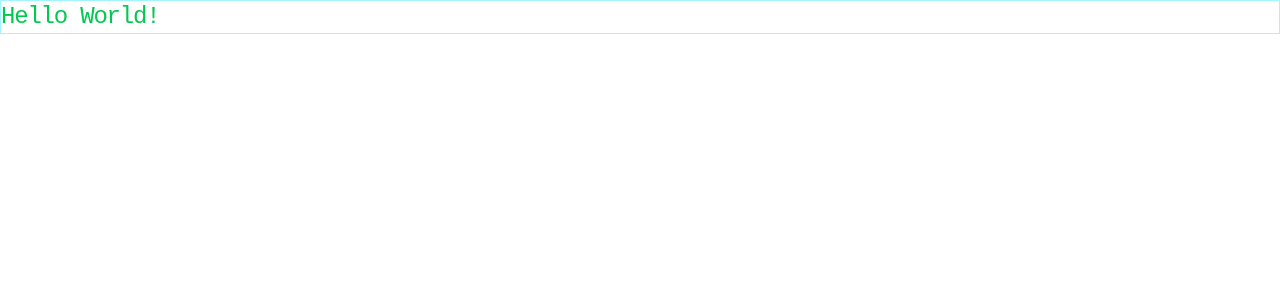
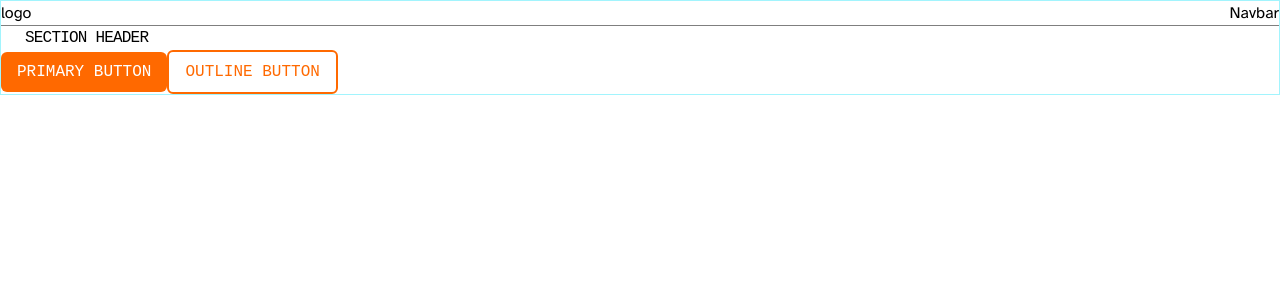
Before and after one commit to kacydodev/kacydodev-portfolio, a React (Vite) app: page / in a window 1280 px wide. Shown: the top 300 px of the page. Built offline with nearby package versions, Linux system fonts and the light colour scheme; a web font is replaced by a local one.

Commit message:
add section header and button ui components

```diff
--- a/src/App.tsx
+++ b/src/App.tsx
@@ -1,3 +1,16 @@
+import Header from './components/Header';
+import Button from './components/ui/Button';
+import SectionHeader from './components/ui/SectionHeader';
+
 export default function App() {
-	return <h1 className='text-green-500 text-2xl'>Hello World!</h1>;
+	return (
+		<>
+			<Header />
+			<section>
+				<SectionHeader />
+				<Button title='primary button' />
+				<Button title='outline button' variants='outline' />
+			</section>
+		</>
+	);
 }
--- /dev/null
+++ b/src/components/ui/Button.tsx
@@ -0,0 +1,35 @@
+import type React from 'react';
+
+interface ButtonInterface
+	extends React.ButtonHTMLAttributes<HTMLButtonElement> {
+	title: string;
+	variants?: 'default' | 'outline' | 'link';
+}
+
+export default function Button({
+	title,
+	variants = 'default',
+	...props
+}: ButtonInterface) {
+	switch (variants) {
+		case 'outline':
+			return (
+				<button
+					{...props}
+					className='px-4 py-2 border-2 border-primary rounded-md text-primary uppercase font-mono'
+				>
+					{title}
+				</button>
+			);
+
+		default:
+			return (
+				<button
+					{...props}
+					className='px-4 py-2 bg-primary rounded-md text-white uppercase font-mono'
+				>
+					{title}
+				</button>
+			);
+	}
+}
--- /dev/null
+++ b/src/components/ui/SectionHeader.tsx
@@ -0,0 +1,10 @@
+export default function SectionHeader() {
+	return (
+		<>
+			<hr className='opacity-50' />
+			<h2 className='ml-6 before:content-["●"] before:absolute before:left-0 before:text-primary uppercase font-mono'>
+				Section Header
+			</h2>
+		</>
+	);
+}
--- a/src/index.css
+++ b/src/index.css
@@ -4,6 +4,7 @@
 @theme {
 	--font-sans: 'Atkinson Hyperlegible', sans-serif;
 	--font-mono: 'Atkinson Hyperlegible Mono', monospace;
+	--color-primary: oklch(0.705 0.213 47.604);
 }
 
 @layer base {
```
